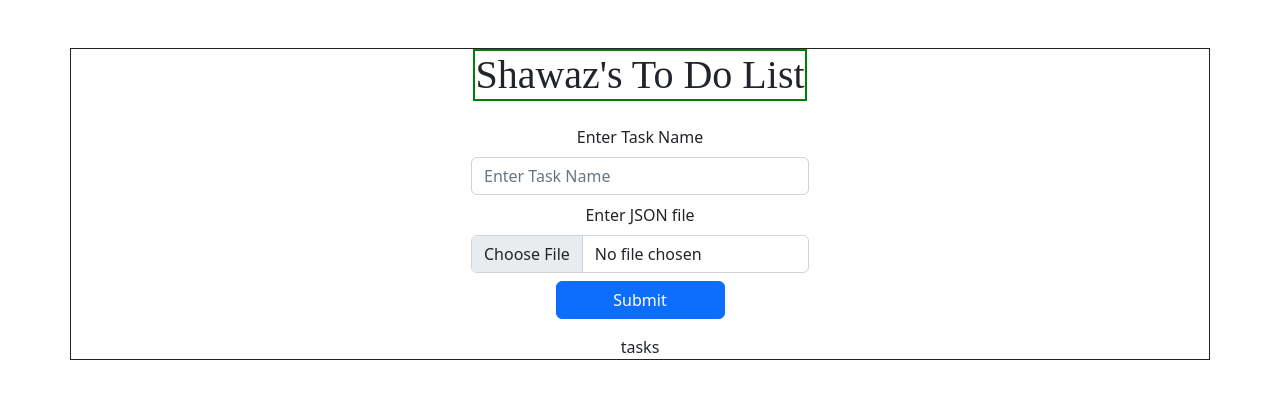
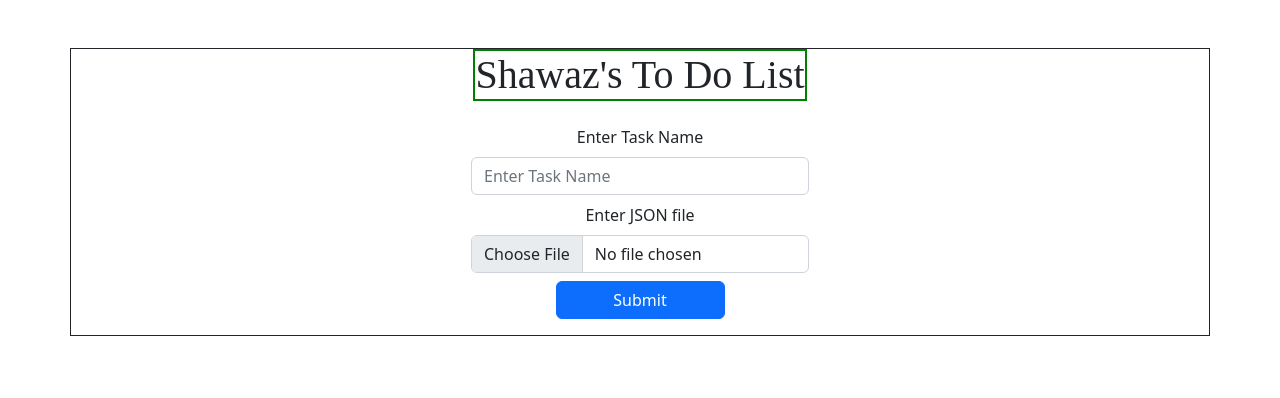
Before and after one commit to shawazi/todo-app-react, a React (Create React App) app: page / in a window 1280 px wide. Shown: the top 398 px of the page. Built offline with nearby package versions, Linux system fonts and the light colour scheme; a web font is replaced by a local one.

Commit message:
i was using json.parse in the input handler, when i should have been using it in my useEffect in the display component

```diff
--- a/src/App.js
+++ b/src/App.js
@@ -2,15 +2,18 @@ import './App.css';
 import { Container } from 'react-bootstrap';
 import Input from "./components/Input";
 import DisplayTasks from './components/DisplayTasks';
-
+import { useState } from 'react';
 // min-vh-100 d-flex justify-content-center align-items-center
 
 function App() {
+  const [file, setFile] = useState("");
+
+
   return (
     <Container className="d-flex flex-column text-center align-items-center mt-5 border border-dark gap-3">
       <h1 className='main-heading'>Shawaz's To Do List</h1>
-      <Input />
-      <DisplayTasks />
+      <Input file={file} setFile={setFile} />
+      <DisplayTasks file={file} />
     </Container>
   );
 }
--- a/src/components/DisplayTasks.js
+++ b/src/components/DisplayTasks.js
@@ -1,11 +1,42 @@
-import React from 'react'
+import React, { useState, useEffect } from "react";
 
-const DisplayTasks = () => {
+const DisplayTasks = ({ file }) => {
+  const [tasks, setTasks] = useState({});
+
+  useEffect(() => {
+    if (file) {
+        setTasks(JSON.parse(file));
+        // console.log(tasks);
+    }
+  }, [file]);
+
   return (
     <div>
-        tasks
+        {file && Object.entries(tasks).map((task) => (
+            console.log(task)
+        ))}
+      {/* {file && Object.entries(tasks).map((task, index) => (
+        <div key={index}>
+          <h3>{task}</h3>
+          <table className="table">
+            <thead className="table-dark">
+              <tr>
+                <th scope="col">Incomplete</th>
+                <th scope="col">Complete</th>
+              </tr>
+            </thead> */}
+            {/* <tbody>
+              {Object.keys(tasks[task]).map((subtask, subtaskIndex) => (
+                <tr key={subtaskIndex}>
+                  <td>{tasks[task][subtask]}</td>
+                </tr>
+              ))}
+            </tbody> */}
+          {/* </table>
+        </div>
+      ))} */}
     </div>
-  )
-}
+  );
+};
 
-export default DisplayTasks
+export default DisplayTasks;
--- a/src/components/Input.js
+++ b/src/components/Input.js
@@ -1,46 +1,63 @@
-import React, { useState } from 'react'
-import { Form, Button } from 'react-bootstrap'
+import React, { useState } from "react";
+import { Form, Button } from "react-bootstrap";
 
-const Input = () => {
+const Input = ({ file, setFile }) => {
   const [task, setTask] = useState("");
-  const [file, setFile] = useState("");
 
   const updateTask = (e) => {
     e.preventDefault();
     setTask(e.target.value);
-  }
+  };
 
   const addTask = () => {
-    console.log(task)
-  }
+    // console.log(task);
+  };
 
   const handleFile = (e) => {
     e.preventDefault();
+    try {
       const fileReader = new FileReader();
       fileReader.readAsText(e.target.files[0], "UTF-8");
-    fileReader.onload = e => {
-      console.log("e.target.result: ", e.target.result);
+      fileReader.onload = (e) => {
         setFile(e.target.result);
+        console.log(e.target.result);
+
+      };
+
+    } catch (error) {
+      console.log(error)
     }
-  }
-
-  console.log(file);
+  };
 
   return (
     <Form className="d-flex flex-column gap-2" onSubmit={addTask}>
       <Form.Group>
         <Form.Label>Enter Task Name</Form.Label>
-          <Form.Control type="text" placeholder="Enter Task Name" value={task} onChange={updateTask}/>
+        <Form.Control
+          type="text"
+          placeholder="Enter Task Name"
+          value={task}
+          onChange={updateTask}
+        />
       </Form.Group>
       <Form.Group>
         <Form.Label>Enter JSON file</Form.Label>
-          <Form.Control type="file" placeholder="Enter JSON Name" onChange={handleFile}/>
+        <Form.Control
+          type="file"
+          placeholder="Enter JSON Name"
+          onChange={handleFile}
+        />
       </Form.Group>
-        <Button className="w-50 mx-auto" variant="primary" type="button" onClick={addTask}>
+      <Button
+        className="w-50 mx-auto"
+        variant="primary"
+        type="button"
+        onClick={addTask}
+      >
         Submit
       </Button>
     </Form>
-  )
-}
+  );
+};
 
-export default Input
+export default Input;
```
Lines whose indentation alone changed are shown as unchanged.
